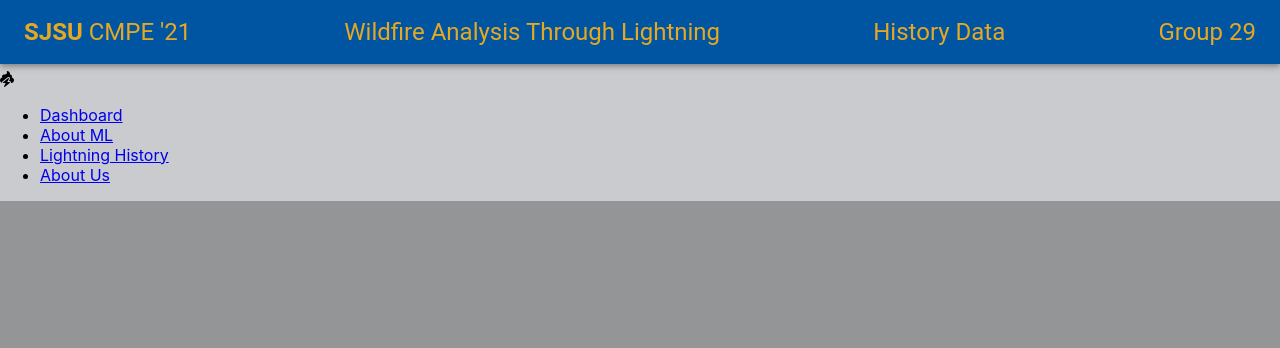
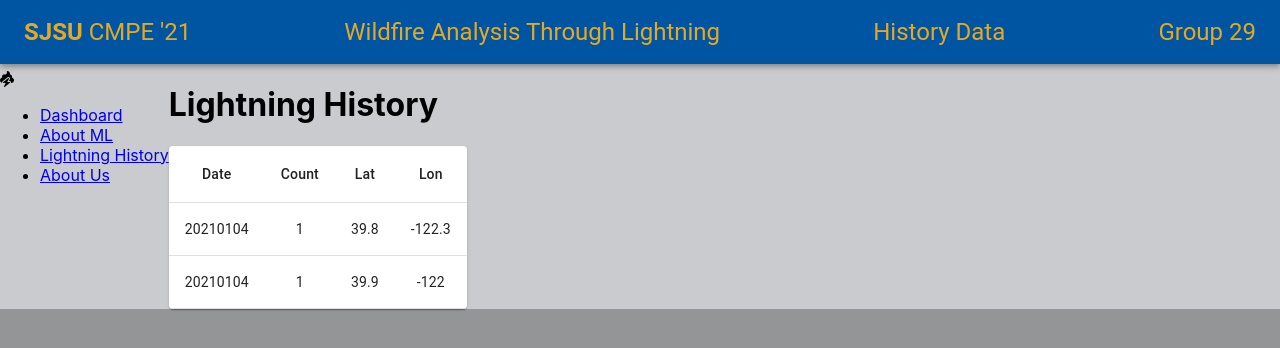
Before and after one commit to SJSU-Wildfire-Prediction/wildfire-frontend, a React (Create React App) app: page /LightningHistory in a window 1280 px wide. Shown: the top 348 px of the page. Built offline with nearby package versions, Linux system fonts and the light colour scheme; no server answers.

Commit message:
dont look at this
manually entered in some lighting history data
it is almost 3am good lord i'm going to bed

```diff
--- a/src/LightningHistory.jsx
+++ b/src/LightningHistory.jsx
@@ -46,9 +46,33 @@ class LightningHistory extends Component {
               </Toolbar>
             </AppBar>
           </Grid>
-          <Grid item sm={3}>
+          <Grid item sm={15}>
             <Row>
-              <readjson />
+              <h1>Lightning History</h1>
+              <TableContainer component={Paper}>
+                <TableHead>
+                  <TableRow>
+                    <TableCell align="center">Date</TableCell>
+                    <TableCell align="center">Count</TableCell>
+                    <TableCell align="center">Lat</TableCell>
+                    <TableCell align="center">Lon</TableCell>
+                  </TableRow>
+                </TableHead>
+                <TableBody>
+                  <TableRow>
+                    <TableCell align="center">20210104 </TableCell>
+                    <TableCell align="center">1</TableCell>
+                    <TableCell align="center">39.8</TableCell>
+                    <TableCell align="center">-122.3</TableCell>
+                  </TableRow>
+                  <TableRow>
+                    <TableCell align="center">20210104 </TableCell>
+                    <TableCell align="center">1</TableCell>
+                    <TableCell align="center">39.9</TableCell>
+                    <TableCell align="center">-122</TableCell>
+                  </TableRow>
+                </TableBody>
+              </TableContainer>
             </Row>
           </Grid>
         </Grid>
--- a/src/components/csvread.jsx
+++ b/src/components/csvread.jsx
@@ -25,15 +25,25 @@ class csvread extends Component {
         <TableContainer component={Paper}>
           <TableHead>
             <TableRow>
-              <TableCell>Lightning </TableCell>
-              <TableCell align="right">Date</TableCell>
-              <TableCell align="right">Count</TableCell>
-              <TableCell align="right">Lat</TableCell>
-              <TableCell align="right">Lon</TableCell>
+              <TableCell align="center">Date</TableCell>
+              <TableCell align="center">Count</TableCell>
+              <TableCell align="center">Lat</TableCell>
+              <TableCell align="center">Lon</TableCell>
             </TableRow>
           </TableHead>
           <TableBody>
-
+            <TableRow>
+              <TableCell align="center">20210104 </TableCell>
+              <TableCell align="center">1</TableCell>
+              <TableCell align="center">39.8</TableCell>
+              <TableCell align="center">-122.3</TableCell>
+            </TableRow>
+            <TableRow>
+              <TableCell align="center">20210104 </TableCell>
+              <TableCell align="center">1</TableCell>
+              <TableCell align="center">39.9</TableCell>
+              <TableCell align="center">-122</TableCell>
+            </TableRow>
           </TableBody>
         </TableContainer>
       </div>
```
